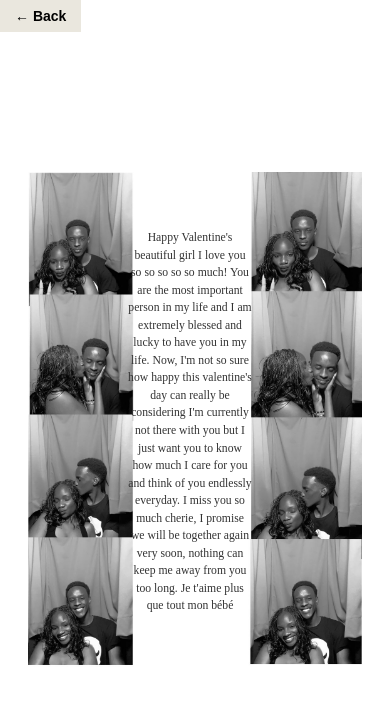
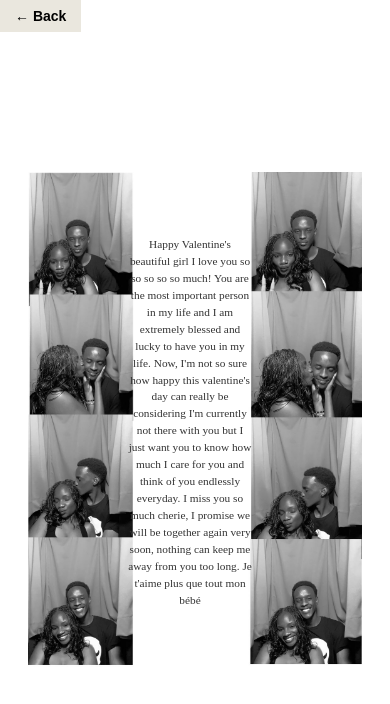
Before and after one commit to elishank/I-Love-You, a React (Vite) app: page /yes in a window 390 px wide. Shown: the top 704 px of the page. Built offline with nearby package versions, Linux system fonts and the light colour scheme.

Commit message:
Adjust mobile text size to 11.3px

```diff
--- a/src/Yes.css
+++ b/src/Yes.css
@@ -68,7 +68,7 @@
   }
 
   .yes-text {
-    font-size: 11.7px;
+    font-size: 11.3px;
     line-height: 1.5;
     padding: 15px 8px;
   }
```
